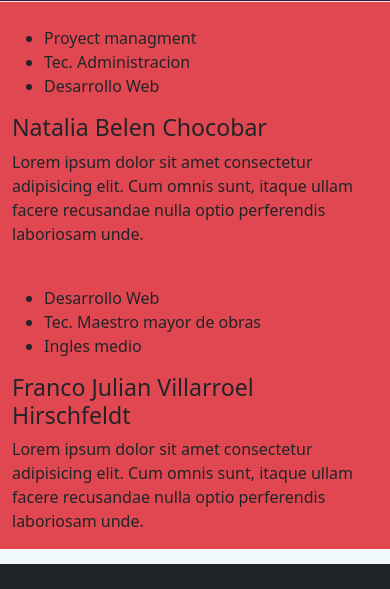
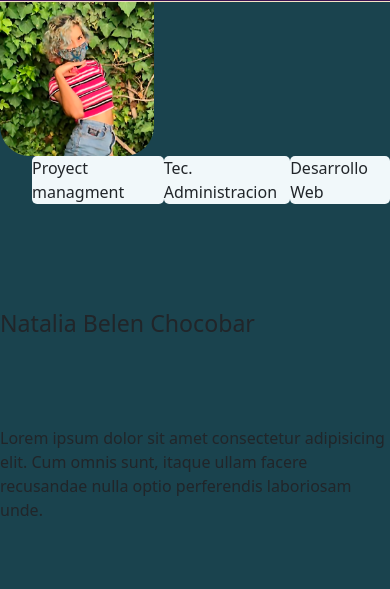
Before and after one commit to MrPatito/repo_final, a website: page Nosotras.html in a window 390 px wide. Shown: the part 98-687 px from the top of the page. Drawn offline with nearby package versions, Linux system fonts and the light colour scheme.

Commit message:
Acomode casi todo "Nosotras"
Falta aplicar space-around a las listas que por alguna razon no estaria funcionando

```diff
--- a/Nosotras.html
+++ b/Nosotras.html
@@ -70,10 +70,10 @@
 
       </nav>
 
-      <section id="referencias" class="container-fluid">
+      <section id="referencias">
           <div class="integrante">
             <div class="integrante__img">
-              <img src="Multimedia/ella.png" alt="">
+              <img src="Multimedia/Natalia Chocobar 2.0.png" alt="">
             </div>
             <div class="integrante__conocimientos">
               <ul>
@@ -82,15 +82,17 @@
                 <li>Desarrollo Web</li>
               </ul>
             </div>
+            <div class="integrante__nombre">
+              <H3>Natalia Belen Chocobar</H3>
+            </div>
             <div class="integrante__descripcion">
-              <H3>Natalia Belen Chocobar</H3>
               <p>Lorem ipsum dolor sit amet consectetur adipisicing elit. Cum omnis sunt, itaque ullam facere recusandae nulla optio perferendis laboriosam unde.</p>
             </div>
           </div>
 
           <div class="integrante">
             <div class="integrante__img">
-              <img src="Multimedia/yo.png" alt="">
+              <img src="Multimedia/Franco Villarroel 2.0.png" alt="">
             </div>
             <div class="integrante__conocimientos">
               <ul>
--- a/scss/EstilosSCSS.scss
+++ b/scss/EstilosSCSS.scss
@@ -115,8 +115,61 @@ nav {
 /*Referencias*/
 #referencias{
     grid-area: referencias;
-    background-color: #E04751;
 
+    .integrante{
+        display: grid;
+        grid-template-areas:
+        "foto foto"
+        "competencias competencias"
+        "nombre nombre"
+        "descripcion descripcion";
+        grid-template-rows: 25% 25% auto auto;
+        grid-template-columns: 60% 40%;
+
+        background-color: #1a434e;
+        margin-bottom: 20px ;
+        padding: 0;
+        border-radius: 0px 0px 30px 30px;
+        text-align:left;
+        box-shadow: 2px 2px 6px rgba(121, 107, 87, 0.28);
+
+        &__img{
+            grid-area: foto;
+            img{
+
+            margin: 0 0 15px 0;
+            border-radius: 0 0 30px 30px;
+            }
+
+        }
+
+        &__conocimientos{
+            grid-area: competencias;
+
+
+            ul{
+                display: flex;
+                flex-direction: row;
+                justify-items: space-around;
+                li{
+
+                    list-style: none;
+                    background-color: #f1f8fa;
+                    border-radius: 5px;
+                }
+            }
+
+        }
+
+        &__nombre{
+            grid-area: nombre;
+        }
+
+        &__descripcion{
+            grid-area: descripcion;
+        }
+
+    }
 }
 
 /*Estadisticas*/
```
Also changed, not shown: Multimedia/Franco Villarroel 2.0.png (added), Multimedia/Franco Villarroel.png, Multimedia/Natalia Chocobar 2.0.png (added), css/Estilo.css.
